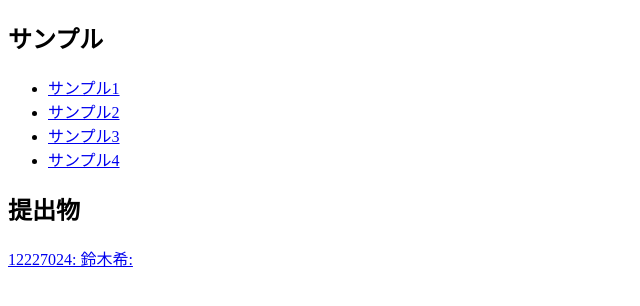
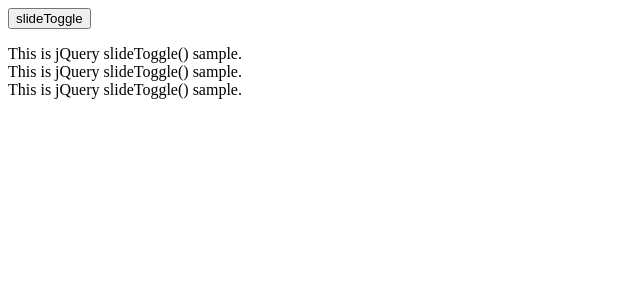
Before and after one commit to KUAD-XtechDesign/js-various2022-rea2525, a plain HTML site: page index.html in a window 1280 px wide. Shown: the whole page, without its empty margins (0-640 px from the left). Drawn offline with nearby package versions, Linux system fonts and the light colour scheme.

Commit message:
初期設定２

```diff
--- /dev/null
+++ b/cheese.js
@@ -0,0 +1,5 @@
+$(function(){
+    $("button").click(function () {
+      $("p").slideToggle();
+    });
+  });
--- a/index.html
+++ b/index.html
@@ -1,25 +1,17 @@
 <!DOCTYPE html>
 <html lang="ja">
-<head>
-  <meta charset="UTF-8">
-  <meta name="viewport" content="width=device-width, initial-scale=1.0">
-  <title>目次</title>
-</head>
-<body>
-  <div>
-    <h2>サンプル</h2>
-    <ul>
-      <li><a href="./sample/sample01.html">サンプル1</a></li>
-      <li><a href="./sample/sample02.html">サンプル2</a></li>
-      <li><a href="./sample/sample03.html">サンプル3</a></li>
-      <li><a href="./sample/sample04.html">サンプル4</a></li>
-    </ul>
-  </div>
-
-  <div>
-    <h2>提出物</h2>
-    <p><a href="./cheese.html">12227024: 鈴木希:</a></p>
-  </div>
-
-</body>
+  <head>
+    <meta charset="UTF-8" />
+    <script type="text/javascript" src="http://code.jquery.com/jquery-2.2.3.min.js"></script>
+    <script src="./cheese.js"></script>
+    <link rel="stylesheet" href="./cheese.css" />
+  </head>
+  <body>
+    <button>slideToggle</button>
+    <p>
+      This is jQuery slideToggle() sample.<br>
+      This is jQuery slideToggle() sample.<br>
+      This is jQuery slideToggle() sample.
+    </p>
+  </body>
 </html>
```
Also changed, not shown: cheese.css (added), cheese.html (deleted).
